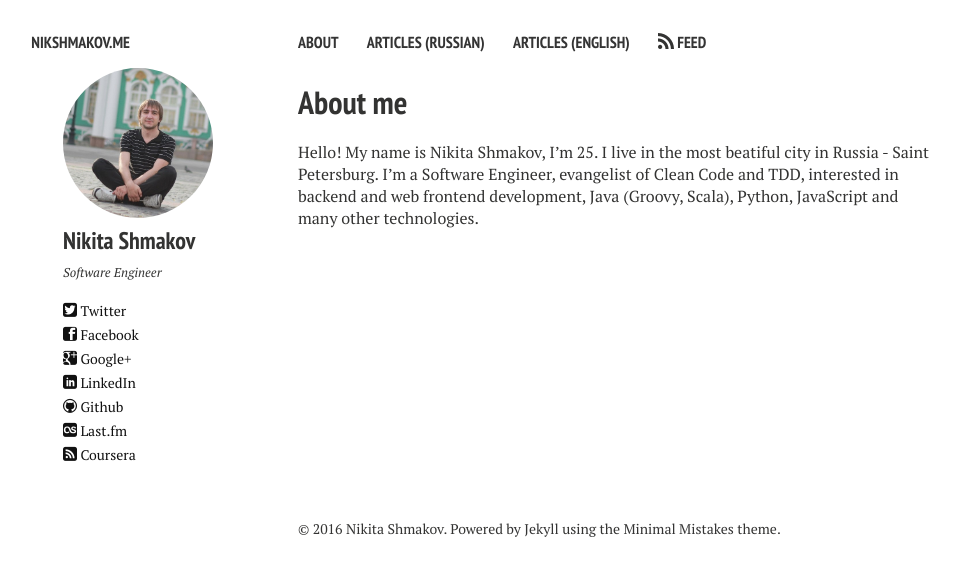
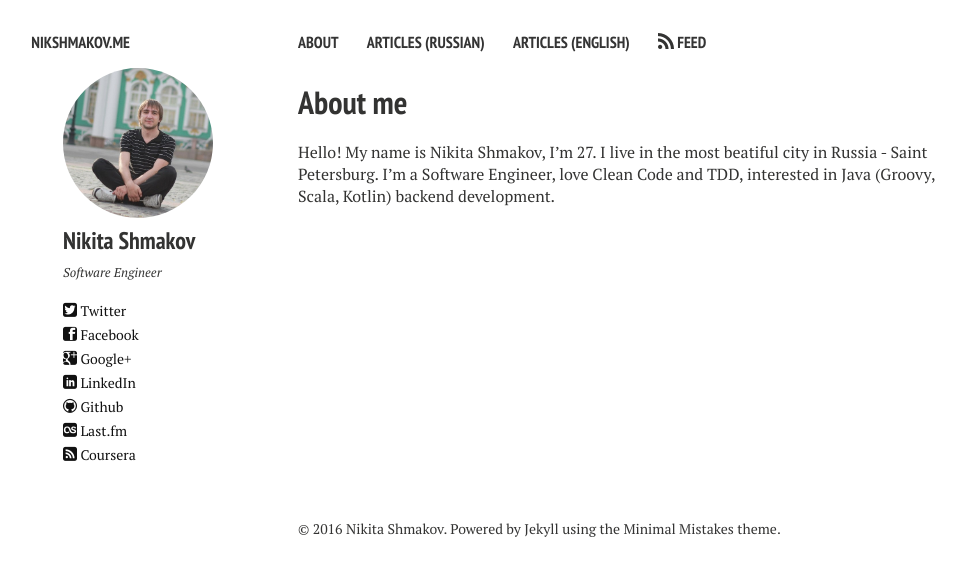
Before and after one commit to dreambrother/nikshmakov.me, a Jekyll site: the page built from about.md, in a window 1280 px wide. Shown: the top 576 px of the page, without its empty margins (22-988 px from the left). Built offline with Jekyll 4.4.1, drawn with Linux system fonts in a browser that asks for light colours; nearby versions of some CDN libraries.

Commit message:
Update about.md

```diff
--- a/about.md
+++ b/about.md
@@ -4,4 +4,4 @@ permalink: /about/index.html
 title: About me
 tags: [about]
 ---
-Hello! My name is Nikita Shmakov, I'm 25. I live in the most beatiful city in Russia - Saint Petersburg. I'm a Software Engineer, evangelist of Clean Code and TDD, interested in backend and web frontend development, Java (Groovy, Scala), Python, JavaScript and many other technologies.
+Hello! My name is Nikita Shmakov, I'm 27. I live in the most beatiful city in Russia - Saint Petersburg. I'm a Software Engineer, love Clean Code and TDD, interested in Java (Groovy, Scala, Kotlin) backend development.
```
